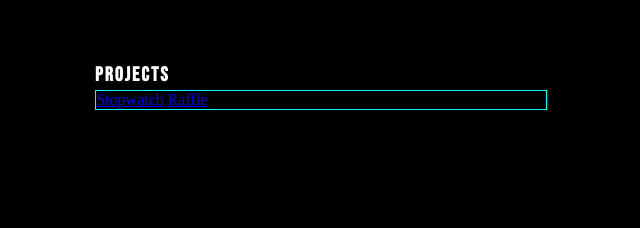
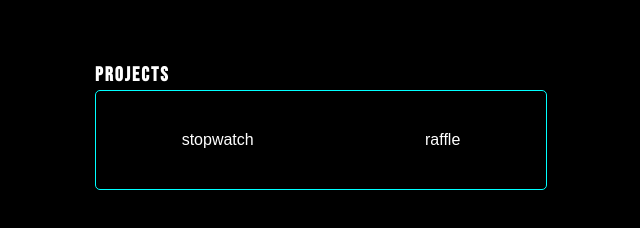
Before and after one commit to carlosaant/raffle-stopwatch, a plain HTML site: page index.html in a window 1280 px wide. Shown: the part 140-368 px from the top of the page, without its empty margins (319-959 px from the left). Drawn offline with Linux system fonts and the light colour scheme.

Commit message:
iss: CSS estilizado para div e links

```diff
--- a/style.css
+++ b/style.css
@@ -60,8 +60,28 @@ header h1 {
 }
 
 #projetos .projetos-div {
-
   width: 100%;
   border: 1px solid aqua;
+  padding-block: 3rem;
+  border-radius: 5px;
 
+  display: flex;
+  justify-content: space-around;
+  align-items: center;
 }
+
+#projetos .projetos-div a {
+  text-decoration: none;
+  color: white;
+  font-family: Arial, Helvetica, sans-serif;
+  font-size: 1.6rem;
+  text-transform: lowercase;
+  transition: all 0.5s;
+  padding-block: 1rem;
+}
+
+#projetos .projetos-div a:hover {
+  background-color: rgb(59, 57, 57);
+  border-radius: 1px;
+  padding-inline: 0.5rem;
+}
```
